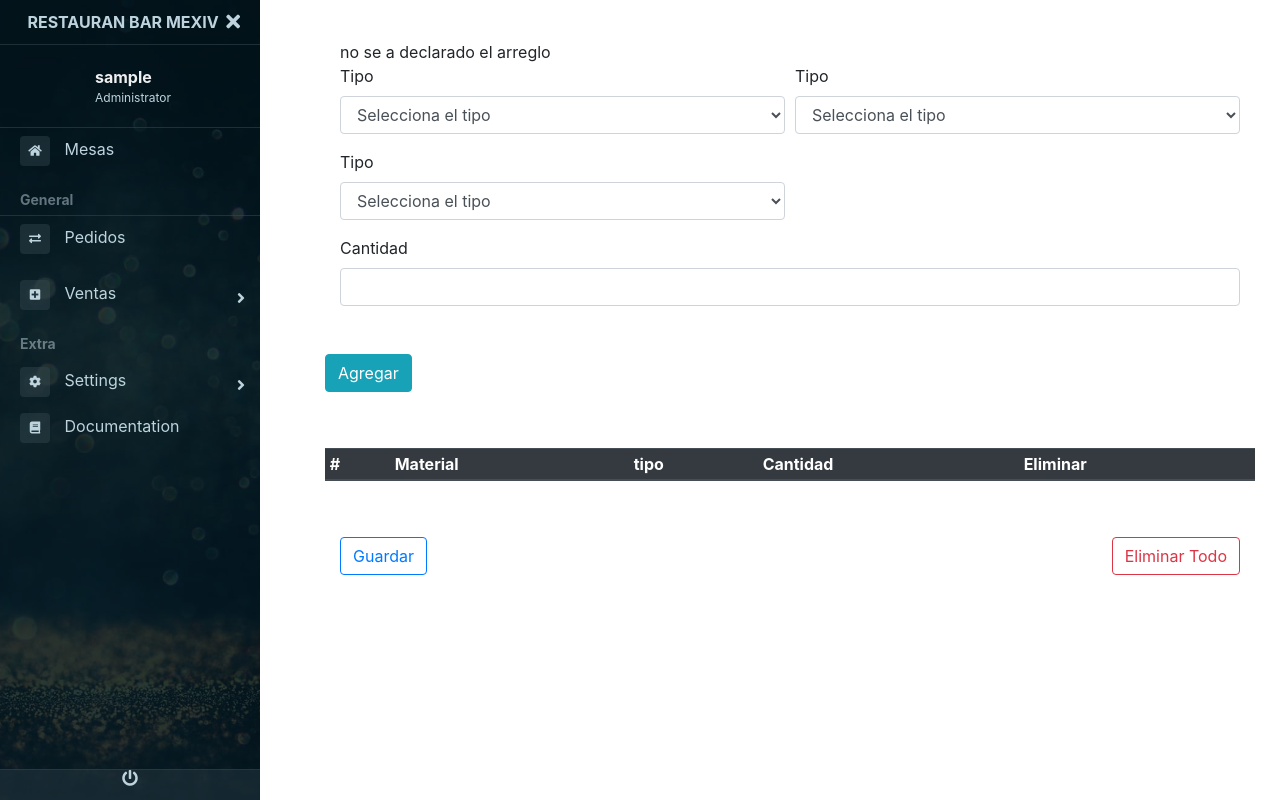
After one commit to panch-55/restaurant, a PHP site: the page made by views/comida.php in a window 1280 px wide. The commit adds this page. Run offline with PHP 8.4, Linux system fonts and the light colour scheme; the template is opened without the code that fills it, so the values that code supplies are empty; the visitor is signed in with stand-in values (Sample User, id 1); some libraries are stand-ins or nearby versions.

Commit message:
se hacen cambios al archivo de comida, se le agrega formulario

```diff
--- a/Resourse/js/tables.js
+++ b/Resourse/js/tables.js
@@ -4,7 +4,7 @@ $(document).ready(function() {
 
     $(".mesa").click(function() {
         var mesaId = $(this).attr("id");
-        alert(mesaId);
+
         getExport();
 
         /* param = {
@@ -38,6 +38,13 @@ $(document).ready(function() {
 
     });
 
+    $('#vevida').click(function() {
+        alert("bevida");
+    });
+    $('#postre').click(function() {
+        alert("postre");
+    });
+
 });
 
 function loadtables() {
--- a/models/Model.php
+++ b/models/Model.php
@@ -2,7 +2,7 @@
 //Clase Abstracta que nos permitirá conectarnos a MySQL
 abstract class Model {
 	//Atributos
-	private static $db_host = '192.168.1.67';
+	private static $db_host = '192.168.1.68';
 	private static $db_user = 'root';
 	private static $db_pass = '1234';
 	private static $db_name = 'db_restaurant';
@@ -40,7 +40,7 @@ abstract class Model {
 	protected function set_query() {
 		$this->db_open();
 		$result = $this->conn->query($this->query);
-		$result = $this->conn->query("SELECT LAST_INSERT_ID();");
+		$result = $this->conn->query("SELECT LAST_INSERT_ID() as lastId;");
 		while( $this->lastId[] = $result->fetch_assoc() );
 		$this->db_close();
 		return array_pop($this->lastId);
--- /dev/null
+++ b/views/comida.php
@@ -0,0 +1,88 @@
+<?php
+
+if (isset($_POST['json'])) {
+  //$data = json_decode($_POST['json']);
+  $data = $_POST['json'];
+  //var_dump($data);
+  echo $data;
+}else {
+  echo "no se a declarado el arreglo";
+}
+
+?>
+<form >
+<div class="form-row">
+<div class="form-group col-md-6">
+   <label for="material">Tipo</label>
+  <select class="form-control" id="material" name="materiales" required>
+
+        <option value="" id="">Selecciona el tipo</option>
+        <option value="">Comida</option>
+        <option value="">Bevida</option>
+        <option value="">Postre</option>
+    </select>
+</div>
+<div class="form-group col-md-6">
+<label for="tipo">Tipo</label>
+  <select class="form-control" id="tipo" name="tipos" required>
+
+        <option value="" id="">Selecciona el tipo</option>
+        <option value="">tacos</option>
+        <option value="">refresco</option>
+        <option value="">ice cream</option>
+    </select>
+</div>
+<div class="form-group col-md-6">
+<label for="tipo">Tipo</label>
+  <select class="form-control" id="tipo" name="tipos" required>
+
+        <option value="" id="">Selecciona el tipo</option>
+        <option value="">coca cola</option>
+        <option value="">bisteck</option>
+        <option value="">camaron</option>
+    </select>
+</div>
+</div>
+<div class="form-group">
+  <label for="cantidad">Cantidad</label>
+  <input type="number" class="form-control" id="cantidad" name="cantidad" placeholder="" required>
+</div>
+
+<div class="row mt-5">
+<input type="hidden" name="registro" value=1>
+
+    <button class="btn btn-info" id="btn_e" name="entrada">Agregar</button>
+
+</div>
+</div>
+</form>
+
+
+
+<div class="row" >
+<table id="tablaEntradas" class="table table-sm table-dark">
+  <thead class="">
+  <tr>
+    <th>#</th>
+    <th hidden="">idmaterial</th>
+    <th>Material</th>
+    <th>tipo</th>
+    <th>Cantidad</th>
+    <th>Eliminar</th>
+  </tr>
+  </thead>
+  <tbody>
+
+  </tbody>
+</table>
+</div>
+<div class="row">
+  <div class="col">
+  <button class="btn btn-outline-primary" id="guardar">Guardar</button>
+  </div>
+  <div class="col">
+  <button class="btn btn-outline-danger float-right" id="deleteTodo">Eliminar Todo</button>
+  </div>
+</div>
+
+</div>
--- a/views/header.php
+++ b/views/header.php
@@ -26,6 +26,7 @@
     <link rel="stylesheet" href="https://stackpath.bootstrapcdn.com/bootstrap/4.4.1/css/bootstrap.min.css" integrity="sha384-Vkoo8x4CGsO3+Hhxv8T/Q5PaXtkKtu6ug5TOeNV6gBiFeWPGFN9MuhOf23Q9Ifjh" crossorigin="anonymous">
     <link rel="stylesheet" href="./Resourse/css/tables.css">
     <script src="./Resourse/js/tables.js" type="text/javascript"></script>
+    <!--<script src="./Resourse/js/productos.js" type="text/javascript"></script>-->
 
     <!--<link rel="stylesheet" type="text/css" href="Resourse/materialize/css/materialize.min.css">-->
 
--- /dev/null
+++ b/views/postre.php
@@ -0,0 +1,2 @@
+POSTRE
+<input type="text">
```
Also changed, not shown: Resourse/js/productos.js (added, +103 -0 lines), views/pedidos.php (+25 -15 lines).
